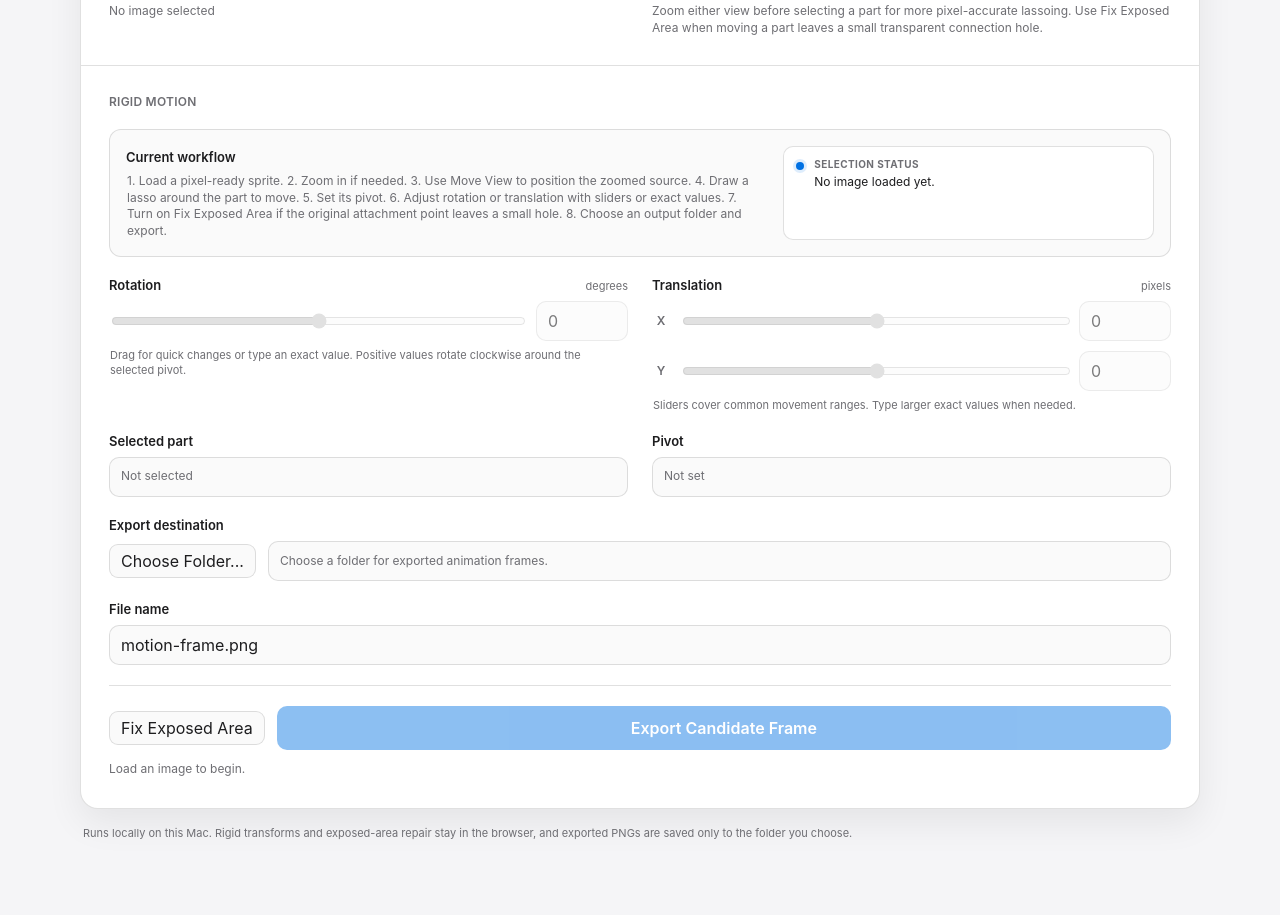
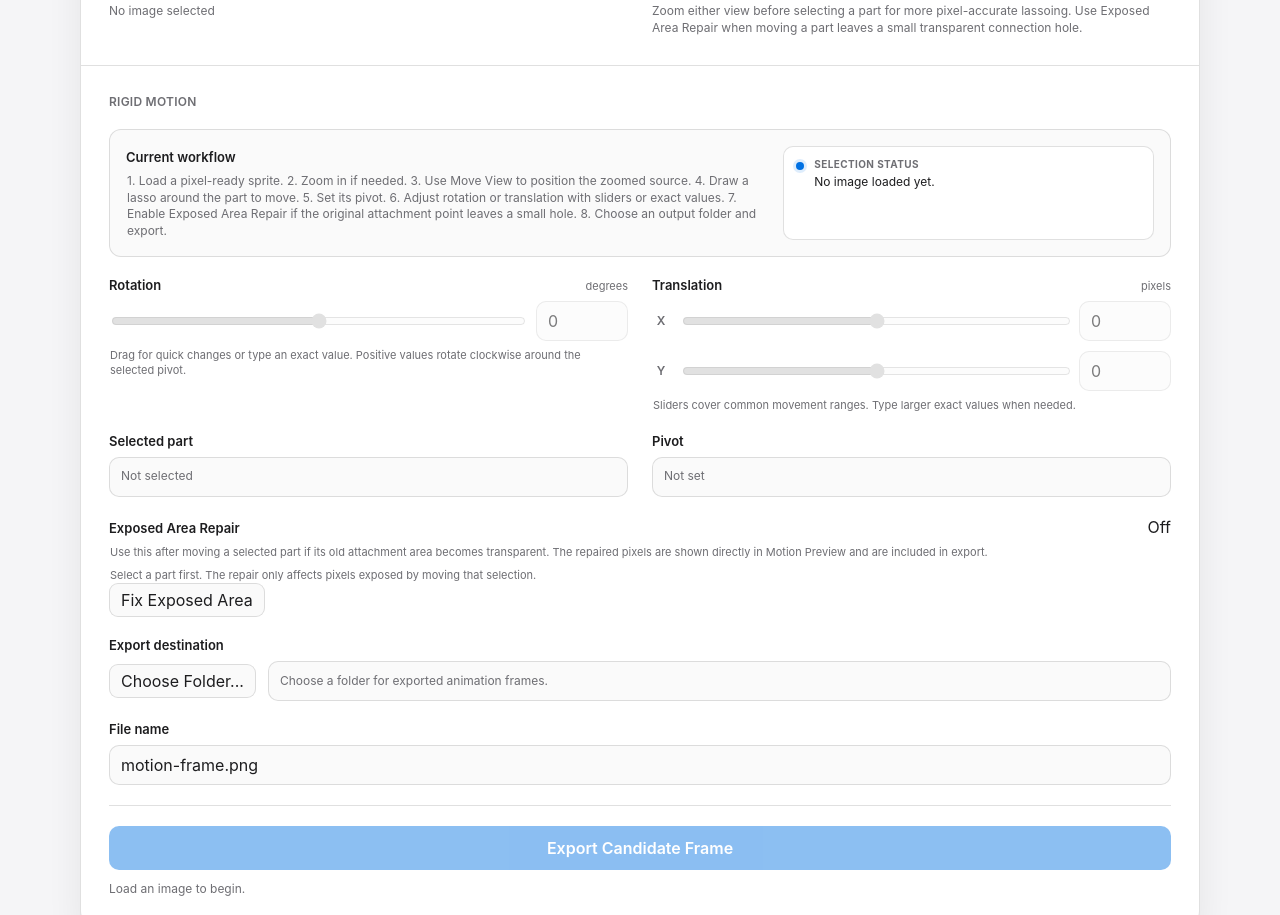
Before and after one commit to brian419/pixel-motion-workbench, a plain HTML site: page web/index.html in a window 1280 px wide. Shown: the part 674-1589 px from the top of the page. Drawn offline with Linux system fonts and the light colour scheme.

Commit message:
Move exposed area repair into motion settings

```diff
--- a/web/index.html
+++ b/web/index.html
@@ -69,7 +69,7 @@
               <div class="preview-empty">Choose an image, select a rigid part, then define its pivot and motion.</div>
             </div>
           </div>
-          <div id="previewState" class="preview-state">Zoom either view before selecting a part for more pixel-accurate lassoing. Use Fix Exposed Area when moving a part leaves a small transparent connection hole.</div>
+          <div id="previewState" class="preview-state">Zoom either view before selecting a part for more pixel-accurate lassoing. Use Exposed Area Repair when moving a part leaves a small transparent connection hole.</div>
         </section>
       </div>
 
@@ -80,7 +80,7 @@
             <div class="info-grid">
               <div>
                 <label>Current workflow</label>
-                <p class="field-note info-copy">1. Load a pixel-ready sprite. 2. Zoom in if needed. 3. Use Move View to position the zoomed source. 4. Draw a lasso around the part to move. 5. Set its pivot. 6. Adjust rotation or translation with sliders or exact values. 7. Turn on Fix Exposed Area if the original attachment point leaves a small hole. 8. Choose an output folder and export.</p>
+                <p class="field-note info-copy">1. Load a pixel-ready sprite. 2. Zoom in if needed. 3. Use Move View to position the zoomed source. 4. Draw a lasso around the part to move. 5. Set its pivot. 6. Adjust rotation or translation with sliders or exact values. 7. Enable Exposed Area Repair if the original attachment point leaves a small hole. 8. Choose an output folder and export.</p>
               </div>
               <div class="selection-status">
                 <span class="selection-status-dot"></span>
@@ -128,6 +128,18 @@
             <div id="pivotReadout" class="readout">Not set</div>
           </div>
 
+          <div class="control full-width repair-control">
+            <div class="repair-copy">
+              <div class="label-row">
+                <label>Exposed Area Repair</label>
+                <span id="fixState" class="repair-state">Off</span>
+              </div>
+              <p class="field-note">Use this after moving a selected part if its old attachment area becomes transparent. The repaired pixels are shown directly in Motion Preview and are included in export.</p>
+              <p id="fixStatus" class="field-note repair-status">Select a part first. The repair only affects pixels exposed by moving that selection.</p>
+            </div>
+            <button id="fixButton" class="secondary-button repair-button" type="button" disabled>Fix Exposed Area</button>
+          </div>
+
           <div class="control full-width">
             <div class="label-row"><label>Export destination</label></div>
             <div class="folder-box">
@@ -142,10 +154,7 @@
           </div>
 
           <div class="action">
-            <div class="action-buttons">
-              <button id="fixButton" class="secondary-button" type="button" disabled>Fix Exposed Area</button>
-              <button id="exportButton" class="primary" type="button" disabled>Export Candidate Frame</button>
-            </div>
+            <button id="exportButton" class="primary" type="button" disabled>Export Candidate Frame</button>
             <div id="status" class="status" aria-live="polite">Load an image to begin.</div>
           </div>
         </div>
```
